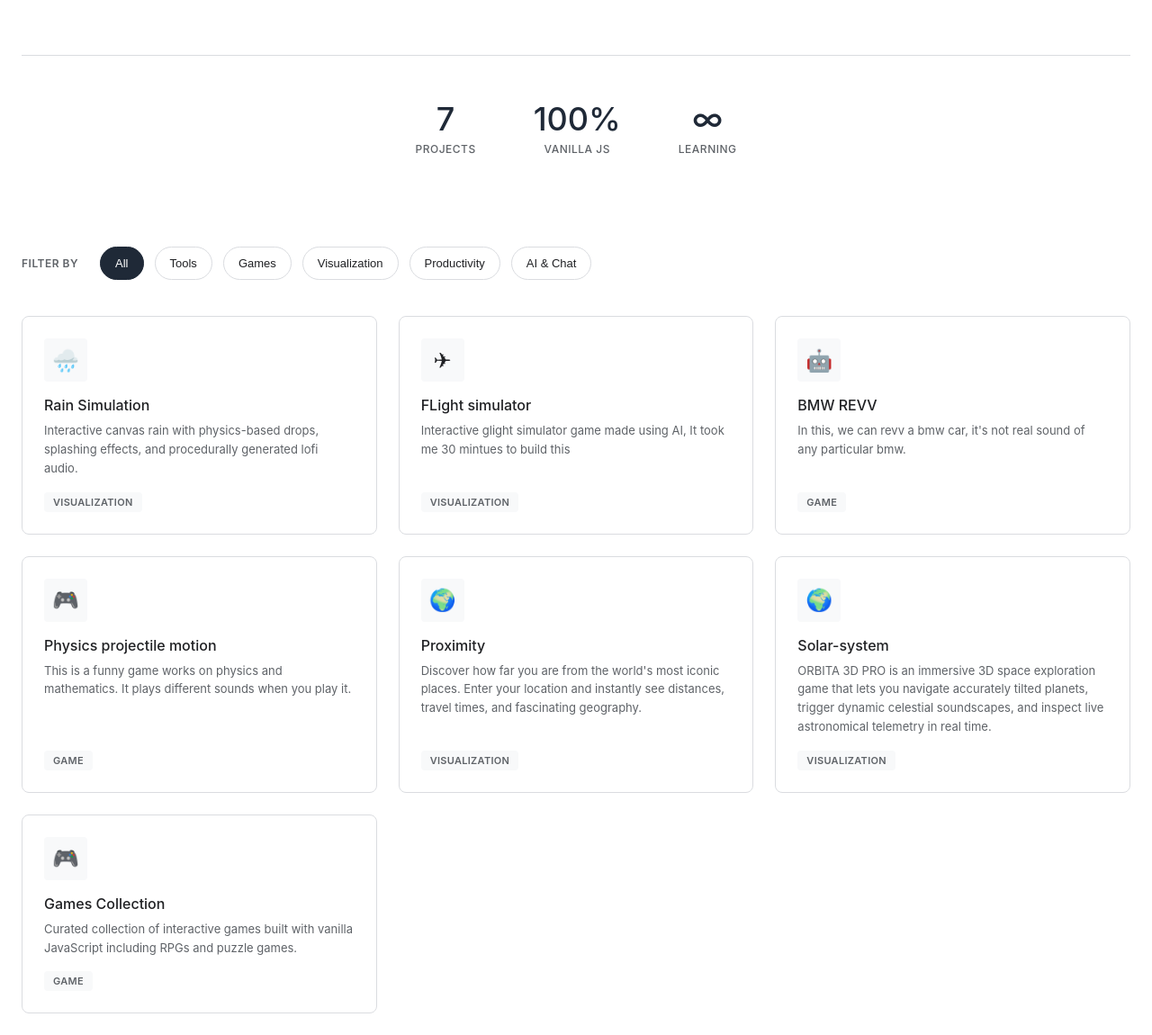
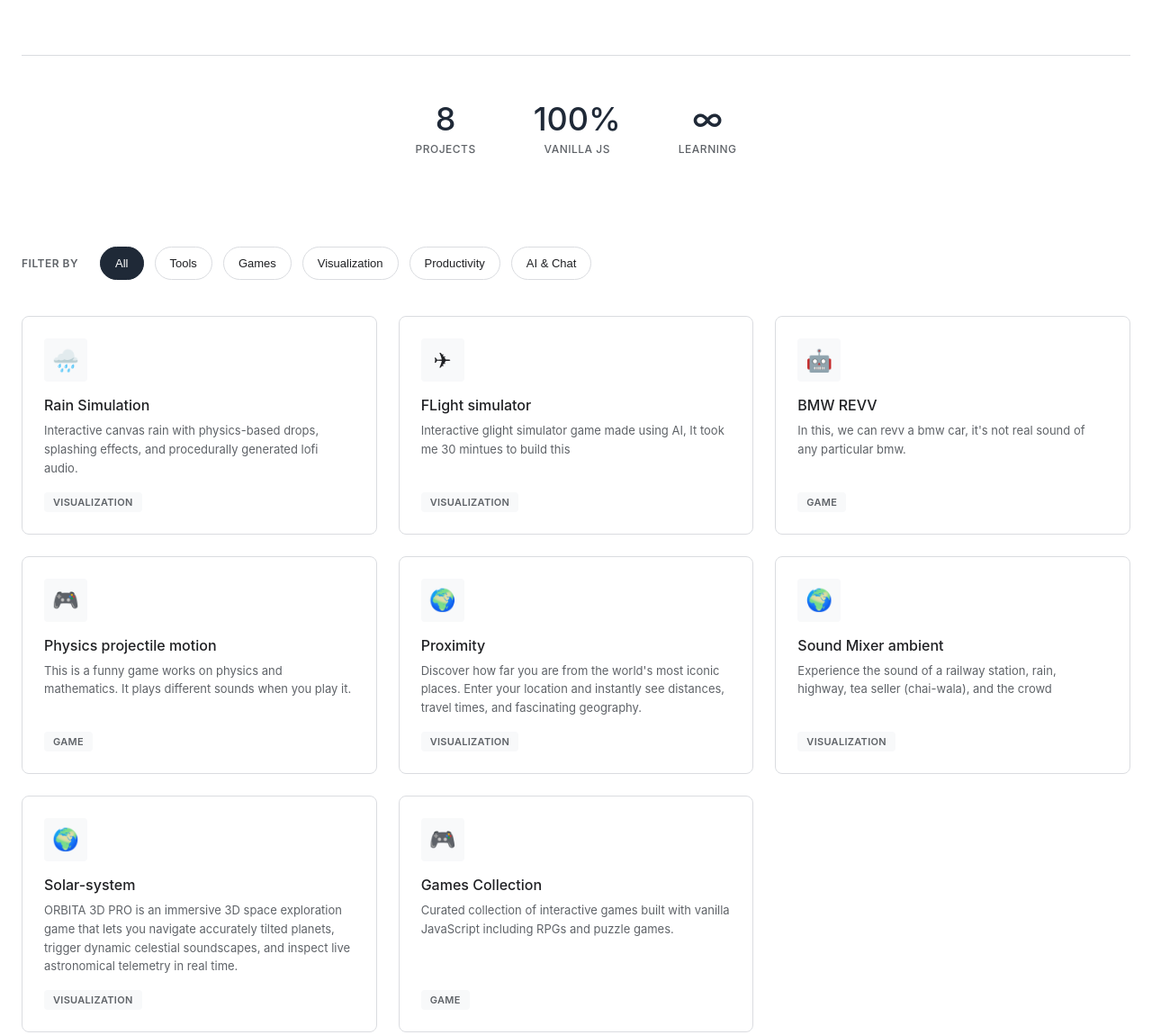
Before and after one commit to Mohakdev1220/experiments, a plain HTML site: page index.html in a window 1280 px wide. Shown: the part 650-1800 px from the top of the page at 90% size. Drawn offline with Linux system fonts and the light colour scheme.

Commit message:
Update index.html

```diff
--- a/index.html
+++ b/index.html
@@ -631,6 +631,14 @@ const PROJECTS = [
     tags: ["Location", "Geography", "Visualization"]
   },
   {
+    title: "Sound Mixer ambient",
+    description: "Experience the sound of a railway station, rain, highway, tea seller (chai-wala), and the crowd",
+    category: "visualization",
+    icon: "🌍",
+    url: "https://mohakdev1220.github.io/experiments/sound-mixer",
+    tags: ["Games", "Tools", "Visualization"]
+  },
+  {
     title: "Solar-system",
     description: "ORBITA 3D PRO is an immersive 3D space exploration game that lets you navigate accurately tilted planets, trigger dynamic celestial soundscapes, and inspect live astronomical telemetry in real time.",
     category: "visualization",
```
